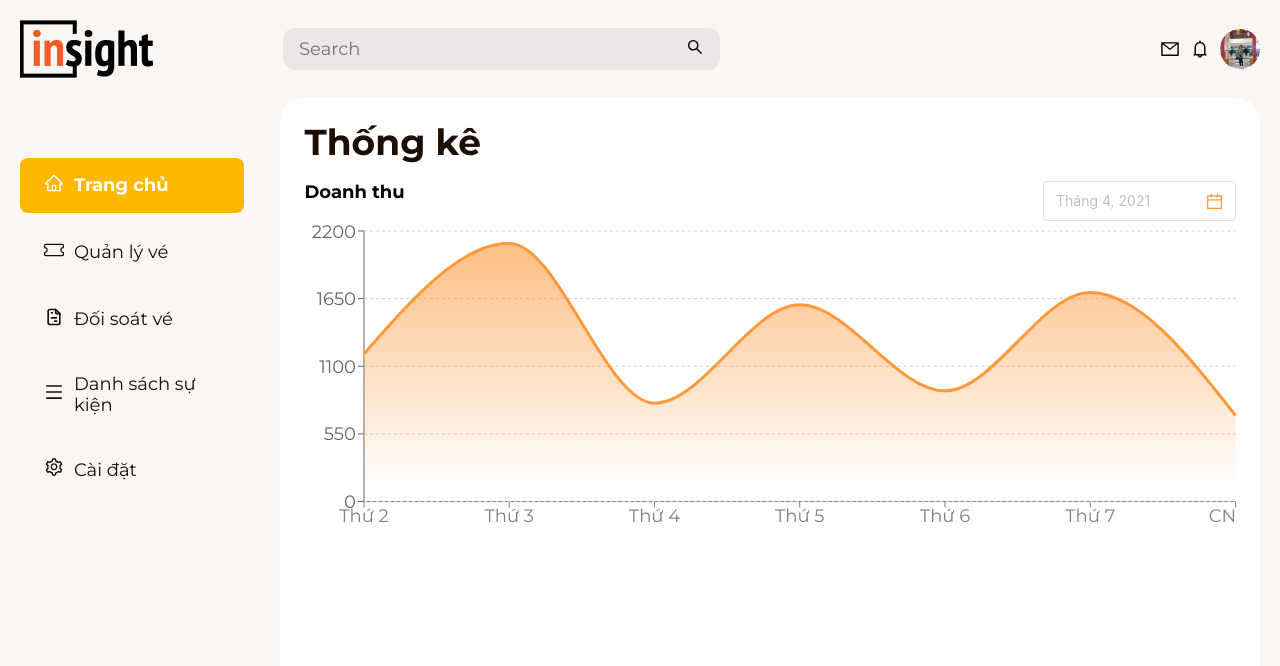
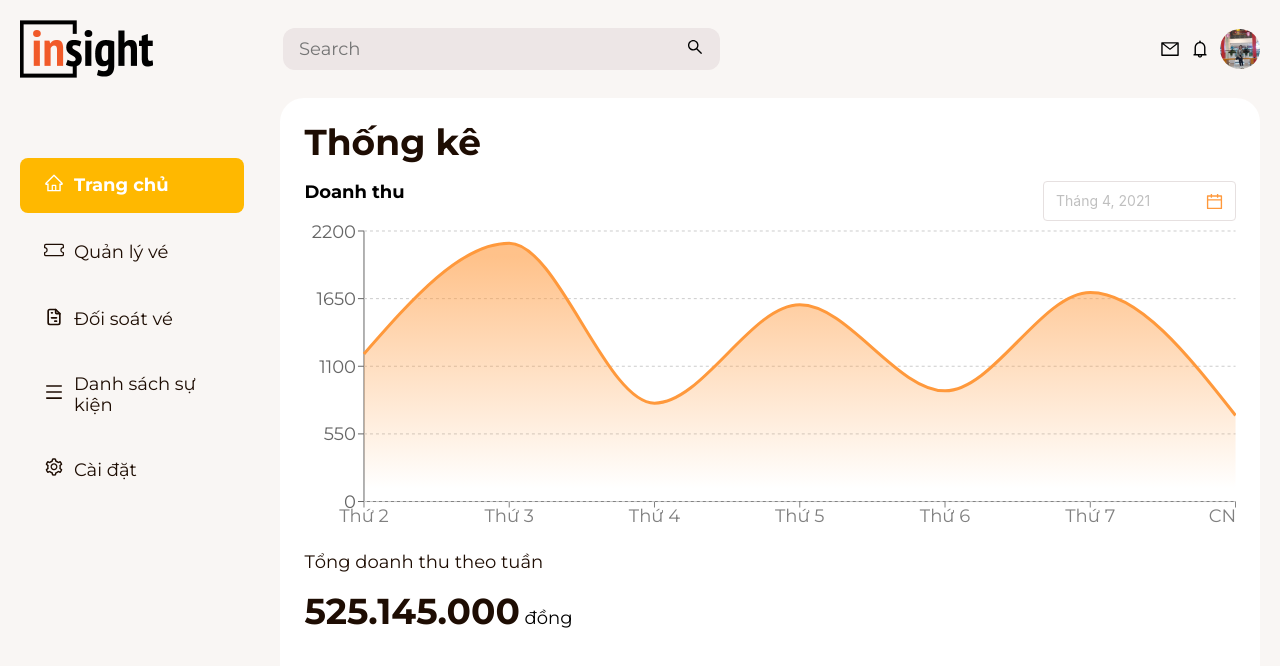
Before and after one commit to Binhbong37/CMSticket, a React (Create React App) app: page / in a window 1280 px wide. Shown: the top 666 px of the page. Built offline with nearby package versions, Linux system fonts and the light colour scheme.

Commit message:
Thêm total cost

```diff
--- a/src/assets/css/home.css
+++ b/src/assets/css/home.css
@@ -8,3 +8,11 @@
     font-size: 1.8rem;
     font-weight: bold;
 }
+
+.totalDoanhthu {
+    margin-top: 2rem;
+}
+
+.totalDoanhthu .tit {
+    color: #1e0d03;
+}
--- a/src/pages/dashboard/Home.tsx
+++ b/src/pages/dashboard/Home.tsx
@@ -26,6 +26,10 @@ const Home = () => {
         </div>
         <ChartLine aspect={3 / 1} />
       </div>
+      <div className='totalDoanhthu'>
+        <p className='tit'>Tổng doanh thu theo tuần</p>
+        <p className=''><span className='title'>525.145.000</span> đồng</p>
+      </div>
     </div>
   )
 }
```
